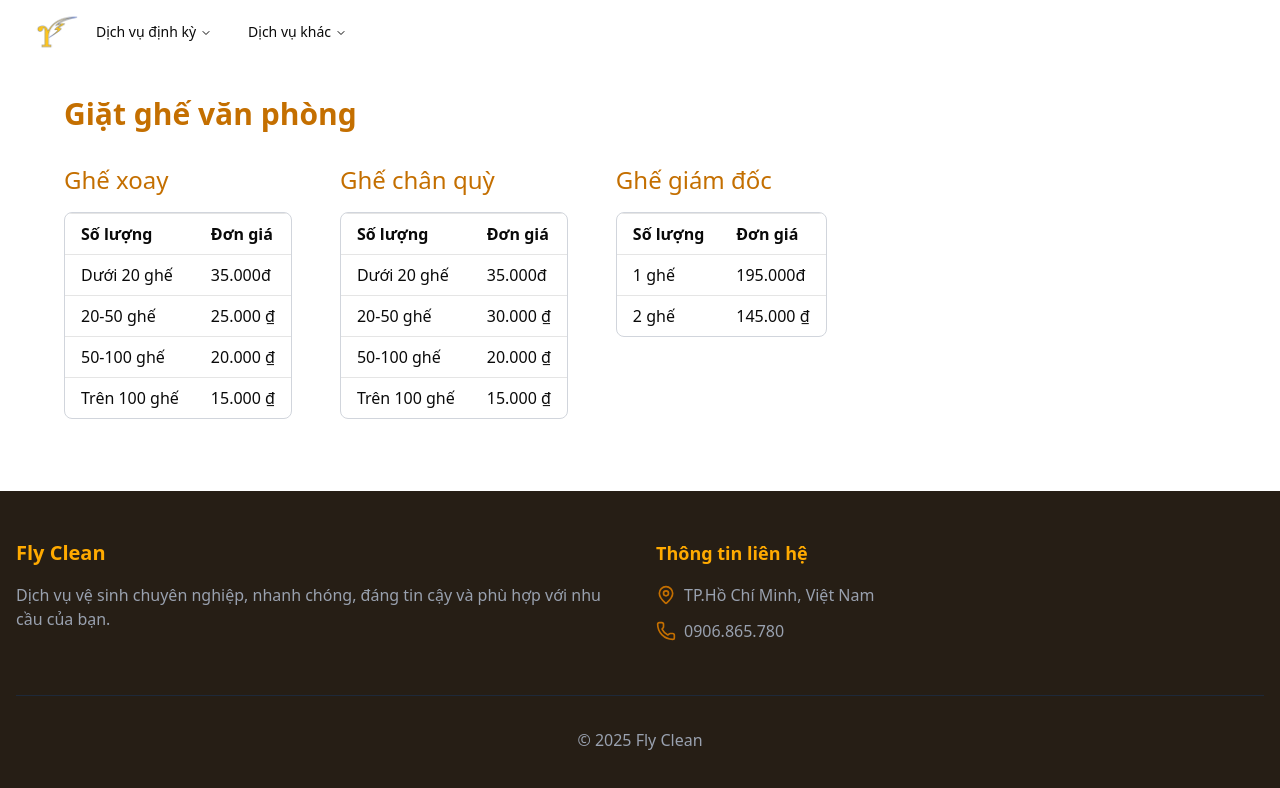
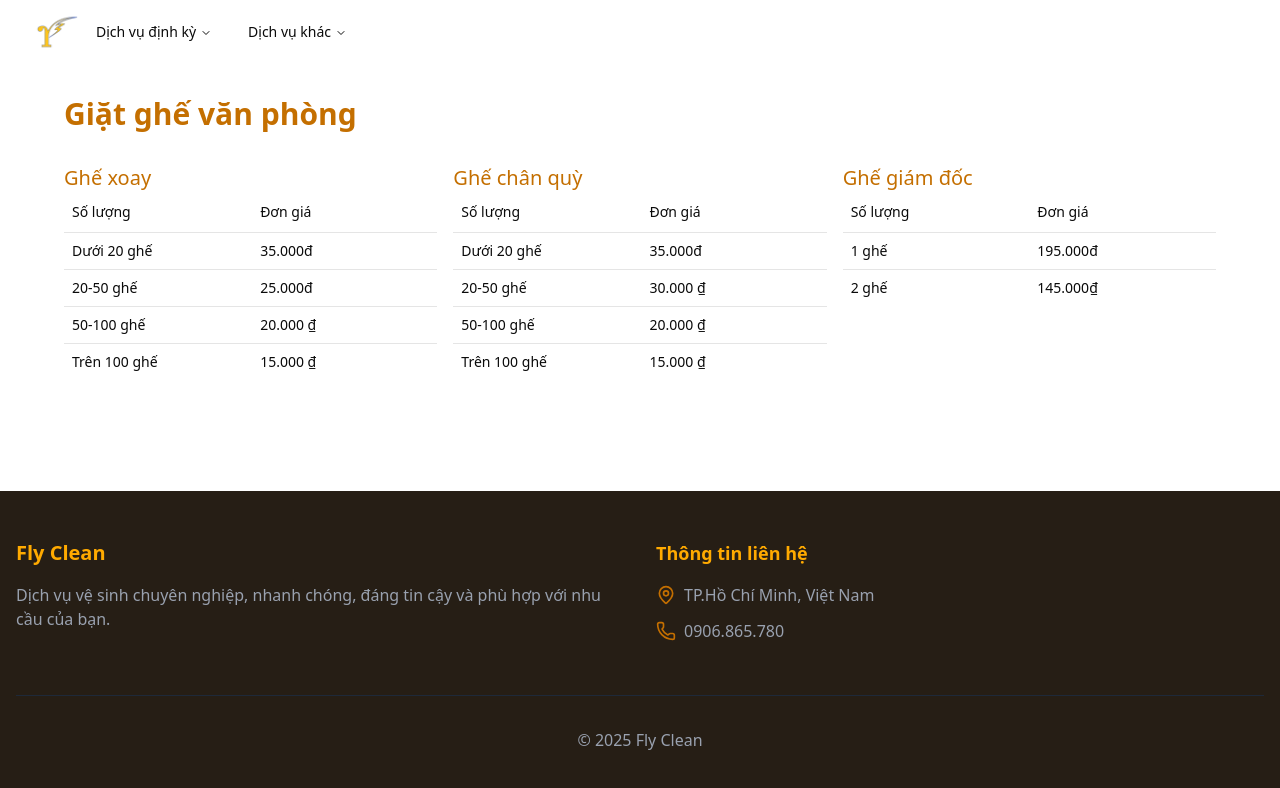
Before and after one commit to hung-nguyen-dang/fly-clean, a Next.js app: page /dich-vu/giat-ghe-van-phong in a window 1280 px wide. Shown: the top 788 px of the page. Built offline with nearby package versions, Linux system fonts and the light colour scheme.

Commit message:
feature: table component

```diff
--- a/app/dich-vu/giat-ghe-van-phong/page.mdx
+++ b/app/dich-vu/giat-ghe-van-phong/page.mdx
@@ -1,31 +1,37 @@
+import Table from '../../../components/mdx/table'
+import Column from "../../../components/mdx/column";
+
 # Giặt ghế văn phòng
 
-<div className="flex flex-wrap gap-12">
-  <div>
-    ## Ghế xoay
-    | Số lượng     | Đơn giá  |
-    |--------------|----------|
-    | Dưới 20 ghế  | 35.000đ  |
-    | 20-50 ghế    | 25.000 ₫ |
-    | 50-100 ghế   | 20.000 ₫ |
-    | Trên 100 ghế | 15.000 ₫ |
-  </div>
+<Column columns={3}>
+  <Table
+    title="Ghế xoay"
+    columns={['Số lượng', 'Đơn giá']}
+    rows={[
+      ['Dưới 20 ghế', '35.000đ'],
+      ['20-50 ghế', '25.000đ'],
+      ['50-100 ghế', '20.000 ₫'],
+      ['Trên 100 ghế', '15.000 ₫']
+    ]}
+  />
 
-  <div>
-    ## Ghế chân quỳ
-    | Số lượng     | Đơn giá  |
-    |--------------|----------|
-    | Dưới 20 ghế  | 35.000đ  |
-    | 20-50 ghế    | 30.000 ₫ |
-    | 50-100 ghế   | 20.000 ₫ |
-    | Trên 100 ghế | 15.000 ₫ |
-  </div>
+  <Table
+    title="Ghế chân quỳ"
+    columns={['Số lượng', 'Đơn giá']}
+    rows={[
+      ['Dưới 20 ghế', '35.000đ'],
+      ['20-50 ghế', '30.000 ₫'],
+      ['50-100 ghế', '20.000 ₫'],
+      ['Trên 100 ghế', '15.000 ₫']
+    ]}
+  />
 
-  <div>
-    ## Ghế giám đốc
-    | Số lượng | Đơn giá   |
-    |----------|-----------|
-    | 1 ghế    | 195.000đ  |
-    | 2 ghế    | 145.000 ₫ |
-  </div>
-</div>
+  <Table
+    title="Ghế giám đốc"
+    columns={['Số lượng', 'Đơn giá']}
+    rows={[
+      ['1 ghế', '195.000đ'],
+      ['2 ghế', '145.000₫'],
+    ]}
+  />
+</Column>
--- /dev/null
+++ b/components/mdx/column.tsx
@@ -0,0 +1,17 @@
+import { ReactNode } from 'react'
+
+interface ColumnProps {
+  columns: number
+  children: ReactNode
+}
+
+export default function Column({ columns, children }: ColumnProps) {
+  return (
+    <div
+      className={`grid gap-4`}
+      style={{ gridTemplateColumns: `repeat(${columns}, 1fr)` }}
+    >
+      {children}
+    </div>
+  )
+}
--- /dev/null
+++ b/components/mdx/table.tsx
@@ -0,0 +1,50 @@
+'use client'
+
+import {
+  Table,
+  TableBody,
+  TableCell,
+  TableHead,
+  TableHeader,
+  TableRow,
+} from '@/components/ui/table'
+import ShowWithCondition from '@/components/show-with-contition'
+
+interface MDXTableProps {
+  columns: Array<string>
+  rows: Array<Array<string>>
+  title?: string
+}
+
+export default function MDXTable(props: MDXTableProps) {
+  const { title, columns, rows } = props
+
+  return (
+    <div>
+      <ShowWithCondition condition={!!title && title?.trim().length > 0}>
+        <h3 className="text-primary text-xl">{title}</h3>
+      </ShowWithCondition>
+
+      <Table>
+        <TableHeader>
+          <TableRow>
+            {columns.map((col, i) => (
+              <TableHead key={`table-head-${i}`} className="w-[100px]">
+                {col}
+              </TableHead>
+            ))}
+          </TableRow>
+        </TableHeader>
+        <TableBody>
+          {rows.map((row, i) => (
+            <TableRow key={`table-row-${i}`}>
+              {row.map((cell, j) => (
+                <TableCell key={`table-cell-${i}-${j}`}>{cell}</TableCell>
+              ))}
+            </TableRow>
+          ))}
+        </TableBody>
+      </Table>
+    </div>
+  )
+}
--- /dev/null
+++ b/components/show-with-contition.tsx
@@ -0,0 +1,11 @@
+import { ReactNode } from 'react'
+
+export default function ShowWithCondition({
+  condition,
+  children,
+}: {
+  condition: boolean
+  children: ReactNode
+}) {
+  return <>{condition ? children : null}</>
+}
--- /dev/null
+++ b/components/ui/table.tsx
@@ -0,0 +1,115 @@
+'use client'
+
+import * as React from 'react'
+import { cn } from '@/lib/utils'
+
+function Table({ className, ...props }: React.ComponentProps<'table'>) {
+  return (
+    <div
+      data-slot="table-container"
+      className="relative w-full overflow-x-auto"
+    >
+      <table
+        data-slot="table"
+        className={cn('w-full caption-bottom text-sm', className)}
+        {...props}
+      />
+    </div>
+  )
+}
+
+function TableHeader({ className, ...props }: React.ComponentProps<'thead'>) {
+  return (
+    <thead
+      data-slot="table-header"
+      className={cn('[&_tr]:border-b', className)}
+      {...props}
+    />
+  )
+}
+
+function TableBody({ className, ...props }: React.ComponentProps<'tbody'>) {
+  return (
+    <tbody
+      data-slot="table-body"
+      className={cn('[&_tr:last-child]:border-0', className)}
+      {...props}
+    />
+  )
+}
+
+function TableFooter({ className, ...props }: React.ComponentProps<'tfoot'>) {
+  return (
+    <tfoot
+      data-slot="table-footer"
+      className={cn(
+        'bg-muted/50 border-t font-medium [&>tr]:last:border-b-0',
+        className,
+      )}
+      {...props}
+    />
+  )
+}
+
+function TableRow({ className, ...props }: React.ComponentProps<'tr'>) {
+  return (
+    <tr
+      data-slot="table-row"
+      className={cn(
+        'hover:bg-muted/50 data-[state=selected]:bg-muted border-b transition-colors',
+        className,
+      )}
+      {...props}
+    />
+  )
+}
+
+function TableHead({ className, ...props }: React.ComponentProps<'th'>) {
+  return (
+    <th
+      data-slot="table-head"
+      className={cn(
+        'text-foreground h-10 px-2 text-left align-middle font-medium whitespace-nowrap [&:has([role=checkbox])]:pr-0 [&>[role=checkbox]]:translate-y-[2px]',
+        className,
+      )}
+      {...props}
+    />
+  )
+}
+
+function TableCell({ className, ...props }: React.ComponentProps<'td'>) {
+  return (
+    <td
+      data-slot="table-cell"
+      className={cn(
+        'p-2 align-middle whitespace-nowrap [&:has([role=checkbox])]:pr-0 [&>[role=checkbox]]:translate-y-[2px]',
+        className,
+      )}
+      {...props}
+    />
+  )
+}
+
+function TableCaption({
+  className,
+  ...props
+}: React.ComponentProps<'caption'>) {
+  return (
+    <caption
+      data-slot="table-caption"
+      className={cn('text-muted-foreground mt-4 text-sm', className)}
+      {...props}
+    />
+  )
+}
+
+export {
+  Table,
+  TableHeader,
+  TableBody,
+  TableFooter,
+  TableHead,
+  TableRow,
+  TableCell,
+  TableCaption,
+}
```
